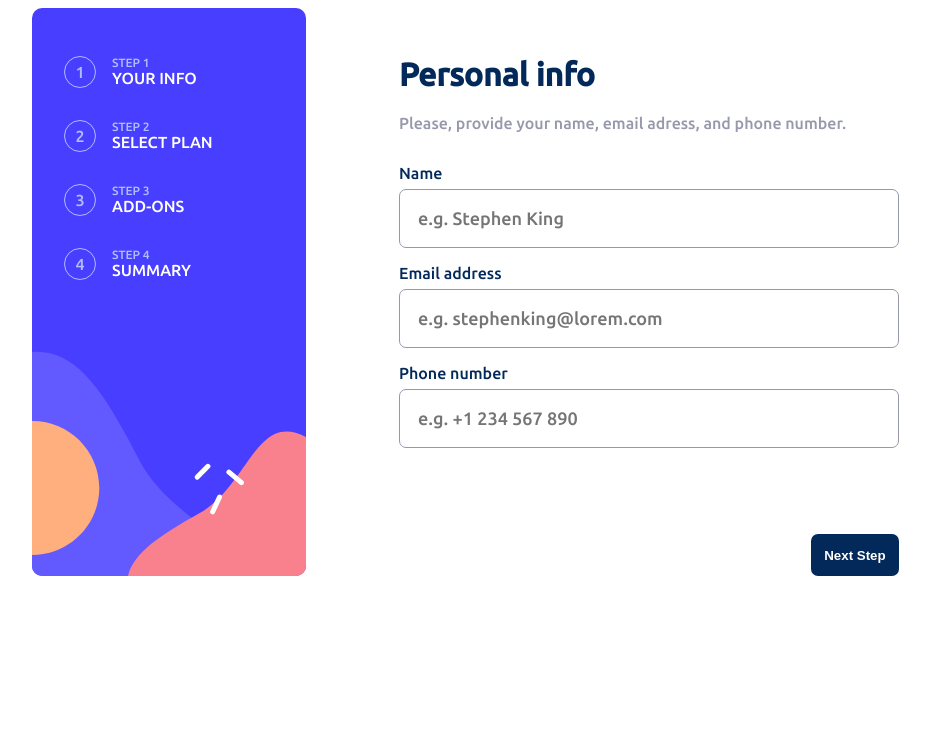
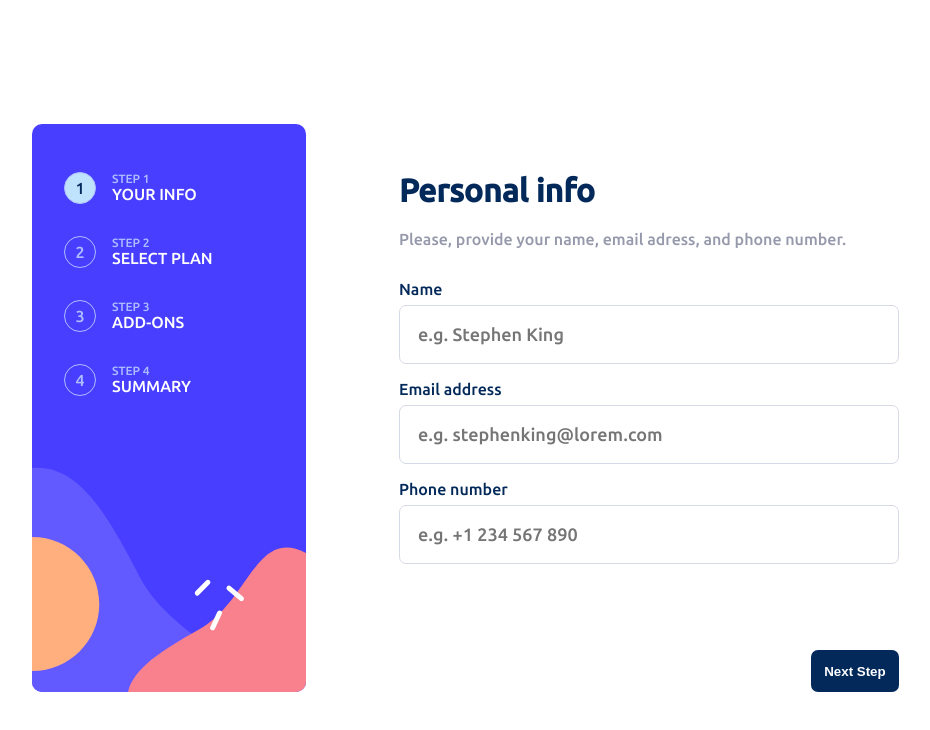
Before and after one commit to LucasNahuel/angular-multi-step-form, an Angular app: page / in a window 1280 px wide. Shown: the top 730 px of the page, without its empty margins (128-1058 px from the left). Built offline with nearby package versions, Linux system fonts and the light colour scheme.

Commit message:
added third step template, changed form business logic to a service, ui improvements

```diff
--- a/src/app/app.module.ts
+++ b/src/app/app.module.ts
@@ -8,6 +8,7 @@ import { FirstStepComponent } from './first-step/first-step.component';
 import { ReactiveFormsModule, FormsModule } from '@angular/forms';
 import { SecondStepComponent } from './second-step/second-step.component';
 import { CommonModule } from '@angular/common';
+import { ThirdStepComponent } from './third-step/third-step.component';
 
 
 @NgModule({
@@ -17,6 +18,7 @@ import { CommonModule } from '@angular/common';
     BulletStepperComponent,
     FirstStepComponent,
     SecondStepComponent,
+    ThirdStepComponent,
   ],
   imports: [
     BrowserModule,
--- a/src/app/bullet-stepper/bullet-stepper.component.html
+++ b/src/app/bullet-stepper/bullet-stepper.component.html
@@ -1,6 +1,6 @@
 <div class="bullet-stepper">
     <div class="step-link" style="margin-top: 3em">
-        <div class="step-number">
+        <div class="step-number" [ngClass]="{'active-step' : actualStep == 1}">
             1
         </div>
 
@@ -11,7 +11,7 @@
     </div>
 
     <div class="step-link">
-        <div class="step-number">
+        <div class="step-number" [ngClass]="{'active-step' : actualStep == 2}">
             2
         </div>
 
@@ -22,7 +22,7 @@
     </div>
 
     <div class="step-link">
-        <div class="step-number">
+        <div class="step-number" [ngClass]="{'active-step' : actualStep == 3}">
             3
         </div>
 
@@ -33,7 +33,7 @@
     </div>
 
     <div class="step-link">
-        <div class="step-number">
+        <div class="step-number" [ngClass]="{'active-step' : actualStep == 4}">
             4
         </div>
 
--- a/src/app/bullet-stepper/bullet-stepper.component.ts
+++ b/src/app/bullet-stepper/bullet-stepper.component.ts
@@ -1,4 +1,5 @@
 import { Component, OnInit } from '@angular/core';
+import { FormInfoService } from '../form-info.service';
 
 @Component({
   selector: 'app-bullet-stepper',
@@ -7,7 +8,16 @@ import { Component, OnInit } from '@angular/core';
 })
 export class BulletStepperComponent implements OnInit {
 
-  constructor() { }
+  actualStep : number = 1;
+
+  formService : FormInfoService | undefined;
+
+  constructor(formService : FormInfoService) {
+    this.formService = formService;
+    this.formService.changeStep.subscribe((val)=>{
+      this.actualStep = val;
+    });
+  }
 
   ngOnInit(): void {
   }
--- a/src/app/first-step/first-step.component.ts
+++ b/src/app/first-step/first-step.component.ts
@@ -1,6 +1,7 @@
 import { Component, OnInit } from '@angular/core';
 import { ReactiveFormsModule, FormControl, FormGroup, Validators } from '@angular/forms';
 import { Output, EventEmitter } from '@angular/core';
+import { FormInfoService } from '../form-info.service';
 
 @Component({
   selector: 'app-first-step',
@@ -9,7 +10,8 @@ import { Output, EventEmitter } from '@angular/core';
 })
 export class FirstStepComponent implements OnInit {
 
-  @Output() changeStep = new EventEmitter<string>();
+
+  formService: FormInfoService | undefined;
 
   firstForm = new FormGroup({
     name : new FormControl('', [ Validators.minLength(1), Validators.maxLength(300), Validators.required]),
@@ -17,14 +19,17 @@ export class FirstStepComponent implements OnInit {
     phone : new FormControl('', [Validators.minLength(1), Validators.maxLength(300), Validators.required])
   });
 
-  constructor() { }
+  constructor(formService : FormInfoService) {
+
+    this.formService = formService;
+
+  }
 
   ngOnInit(): void {
   }
 
   nextStep(event : any){
-    this.changeStep.emit("second-step");
-
+    this.formService?.changeToStep(2);
     event.preventDefault();
   }
 
--- a/src/app/form-info.service.ts
+++ b/src/app/form-info.service.ts
@@ -1,11 +1,18 @@
-import { Injectable } from '@angular/core';
+import { Injectable, EventEmitter } from '@angular/core';
+
 
 @Injectable({
   providedIn: 'root'
 })
 export class FormInfoService {
 
-
+  changeStep : EventEmitter<number> = new EventEmitter<number>();
 
   constructor() { }
+
+  changeToStep(step: number){
+    console.log("changing to step "+step);
+
+    this.changeStep.emit(step);
+  }
 }
--- a/src/app/multi-step-form/multi-step-form.component.html
+++ b/src/app/multi-step-form/multi-step-form.component.html
@@ -4,12 +4,15 @@
 
     </app-bullet-stepper>
 
-    <app-first-step (changeStep)="changeStep($event)" [ngClass]="{'hidden' : selectedStep != 'first-step'}">
+    <app-first-step  [ngClass]="{'hidden' : selectedStep != 1}">
 
     </app-first-step>
 
-    <app-second-step (changeStep)="changeStep($event)" [ngClass]="{'hidden' : selectedStep != 'second-step'}">
+    <app-second-step  [ngClass]="{'hidden' : selectedStep != 2}">
 
     </app-second-step>
 
+    <app-third-step [ngClass]="{'hidden' : selectedStep != 3}">
+
+    </app-third-step>
 </div>
--- a/src/app/multi-step-form/multi-step-form.component.ts
+++ b/src/app/multi-step-form/multi-step-form.component.ts
@@ -8,17 +8,18 @@ import { FormInfoService } from '../form-info.service';
 })
 export class MultiStepFormComponent implements OnInit {
 
-  selectedStep = "first-step";
+  selectedStep : number = 1 ;
+  formService : FormInfoService | undefined;
 
-  constructor(formService : FormInfoService) { }
+  constructor(formService : FormInfoService) {
+    this.formService = formService;
+    this.formService.changeStep.subscribe((val) => {
+      this.selectedStep = val;
+    });
+  }
 
   ngOnInit(): void {
   }
 
-  changeStep(step : string){
-    console.log(step);
-
-    this.selectedStep = step;
-  }
 
 }
--- a/src/app/second-step/second-step.component.ts
+++ b/src/app/second-step/second-step.component.ts
@@ -1,5 +1,6 @@
 import { Component, EventEmitter, OnInit, Output } from '@angular/core';
 import { CommonModule } from '@angular/common';
+import { FormInfoService } from '../form-info.service';
 
 @Component({
   selector: 'app-second-step',
@@ -8,8 +9,7 @@ import { CommonModule } from '@angular/common';
 })
 export class SecondStepComponent implements OnInit {
 
-  @Output() changeStep = new EventEmitter<string>();
-
+  formService : FormInfoService | undefined;
 
   plans = [{
       name : "Arcade",
@@ -35,19 +35,21 @@ export class SecondStepComponent implements OnInit {
   yearlyPlanSelected : boolean = false;
   planSelected = null;
 
-  constructor() { }
+  constructor(formService : FormInfoService) {
+    this.formService = formService;
+
+   }
 
   ngOnInit(): void {
   }
 
   nextStep(){
     console.log(this.plans);
+    this.formService?.changeToStep(3);
   }
 
   togglePlanType(){
     this.yearlyPlanSelected = !this.yearlyPlanSelected;
-
-    console.log(this.yearlyPlanSelected);
   }
 
   selectPlanType(plan : any){
@@ -56,8 +58,7 @@ export class SecondStepComponent implements OnInit {
 
   goBack(event : any){
     event.preventDefault();
-    console.log("called back from second step");
-    this.changeStep.emit("first-step");
+    this.formService?.changeToStep(1);
   }
 
 }
--- /dev/null
+++ b/src/app/third-step/third-step.component.html
@@ -0,0 +1,22 @@
+<div class="third-step">
+
+    <h1 style="margin-block-start: 1.5em">Pick Add-Ons</h1>
+
+    <p style="color: var(--cool-gray);">You have the option of monthly or yearly biling.</p>
+
+    <div class="add-on">
+        <div class="add-on-content">
+            <input type="checkbox" checked="false">
+            <div class="add-on-description" >
+                <h4 class="add-on-title">Online Service</h4>
+                <p class="add-on-text">Access to multiplayer games</p>
+            </div>
+            <div class="add-on-price">+$1/mo</div>
+        </div>
+    </div>
+
+    <div class="button-submit-container" >
+        <button class="go-back-button" (click)="this.goBack()">Go Back</button>
+        <button class="submit-button" (click)="this.nextStep()">Next Step</button>
+    </div>
+</div>
--- /dev/null
+++ b/src/app/third-step/third-step.component.ts
@@ -0,0 +1,29 @@
+import { Component, OnInit } from '@angular/core';
+import { FormInfoService } from '../form-info.service';
+
+@Component({
+  selector: 'app-third-step',
+  templateUrl: './third-step.component.html',
+  styleUrls: ['./third-step.component.css']
+})
+export class ThirdStepComponent implements OnInit {
+
+  formService : FormInfoService | undefined;
+
+  constructor(formService : FormInfoService) {
+    this.formService = formService;
+  }
+
+  ngOnInit(): void {
+  }
+
+  goBack(){
+
+    this.formService?.changeToStep(2);
+  }
+
+  nextStep(){
+    this.formService?.changeToStep(4);
+  }
+
+}
--- a/src/styles.css
+++ b/src/styles.css
@@ -36,7 +36,7 @@ body{
     color: var(--marine-blue);
 }
 
-input{
+input[type = "text"]{
     font-family: "Ubuntu-Medium";
     color: var(--cool-gray);
     padding: 1em;
@@ -44,7 +44,27 @@ input{
     border-radius: 7px;
     border-style: solid;
     border-width: 1px;
-    border-color: var(--cool-gray);
+    border-color: var(--light-gray);
+}
+input[type = "number"]{
+    font-family: "Ubuntu-Medium";
+    color: var(--cool-gray);
+    padding: 1em;
+    font-size: 18px;
+    border-radius: 7px;
+    border-style: solid;
+    border-width: 1px;
+    border-color: var(--light-gray);
+}
+input[type = "email"]{
+    font-family: "Ubuntu-Medium";
+    color: var(--cool-gray);
+    padding: 1em;
+    font-size: 18px;
+    border-radius: 7px;
+    border-style: solid;
+    border-width: 1px;
+    border-color: var(--light-gray);
 }
 
 input:hover{
@@ -64,6 +84,7 @@ input:focus{
     display: flex;
     flex-direction: row;
     max-width: 960px;
+    width: 100%;
     margin: auto auto;
 }
 
@@ -322,3 +343,99 @@ app-second-step{
 .hidden{
     display: none;
 }
+
+.active-step{
+    background-color: var(--light-blue);
+    color: var(--marine-blue);
+}
+
+app-multi-step-form{
+
+    height: 100vh;
+    display: flex;
+}
+
+.third-step{
+    display: flex;
+    flex-direction: column;
+    max-width: 500px;
+    width: 100%;
+    height: 100%;
+    margin: 0 auto;
+}
+
+app-third-step{
+    width: 100%;
+
+}
+
+.add-on{
+    border-style: solid;
+    border-radius: 7px;
+    border-color: var(--light-gray);
+    border-width: 1px;
+    width: 100%;
+}
+
+.add-on:hover{
+    cursor: pointer;
+    border-color: var(--marine-blue);
+}
+
+.add-on-content{
+
+    width: calc(100% - 2em);
+    margin: 1em 1em;
+    display: flex;
+    flex-direction: row;
+    gap: 1em;
+    align-items: center;
+}
+
+.add-on-description{
+    display: flex;
+    flex-direction: column;
+}
+
+.add-on-title{
+    margin-block: 0;
+}
+
+.add-on-text{
+    margin-block: 0;
+    color: var(--cool-gray);
+}
+
+.add-on-price{
+    color: var(--purplish-blue);
+    margin-left: auto;
+}
+
+input[type=checkbox] {
+	-moz-appearance:none;
+	-webkit-appearance:none;
+	-o-appearance:none;
+	outline: none;
+}
+
+input[type=checkbox]:before {
+    font-family: Verdana, Geneva, Tahoma, sans-serif;
+    content: "✔";
+    font-size: 12px;
+    color: transparent !important;
+    background: #fef2e0;
+    display: block;
+    width: 15px;
+    height: 15px;
+    border: 1px solid var(--light-gray);
+    border-radius: 3px;
+    margin-right: 7px;
+}
+
+input[type=checkbox]:checked:before{
+    background-color: var(--purplish-blue);
+    color: white !important;
+    display: flex;
+    align-items: center;
+    justify-content: center;
+}
```
Also changed, not shown: src/app/third-step/third-step.component.css (added), 1 other file (tests, documents, lock files or other folders).
